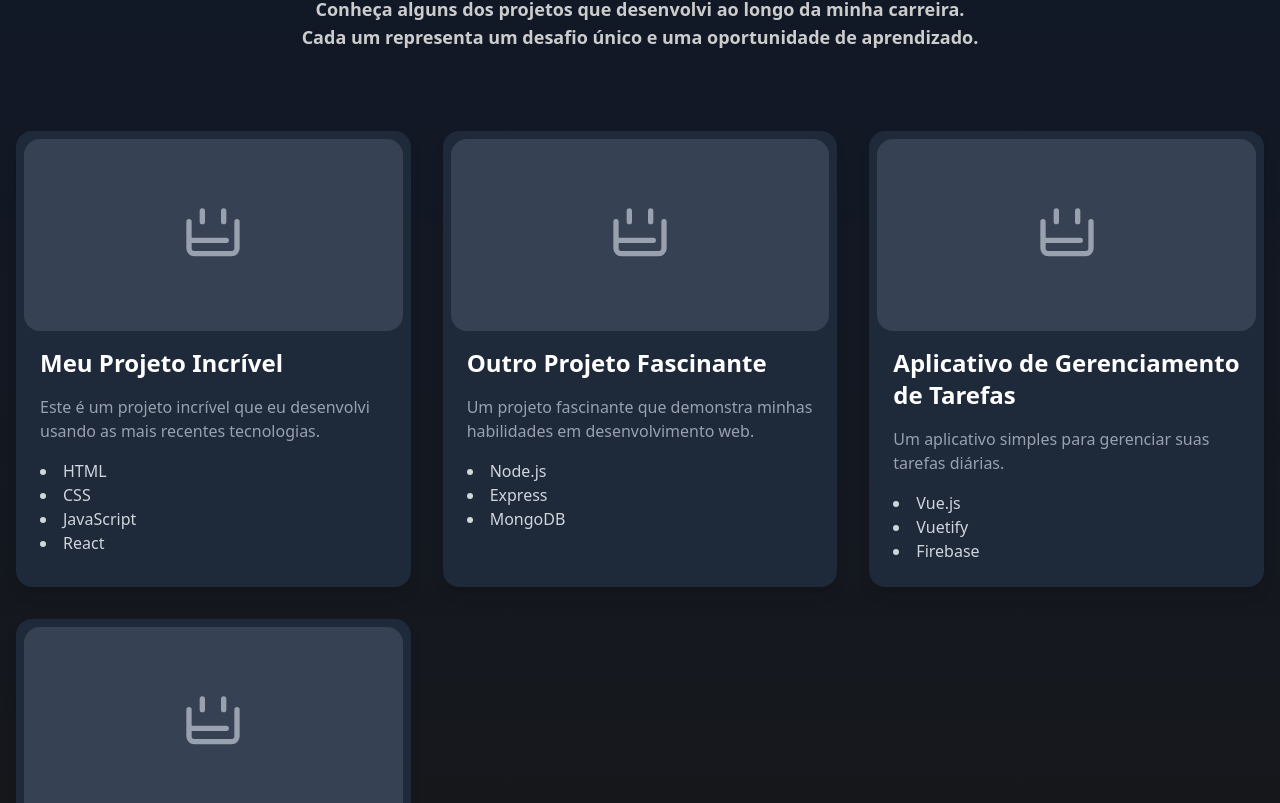
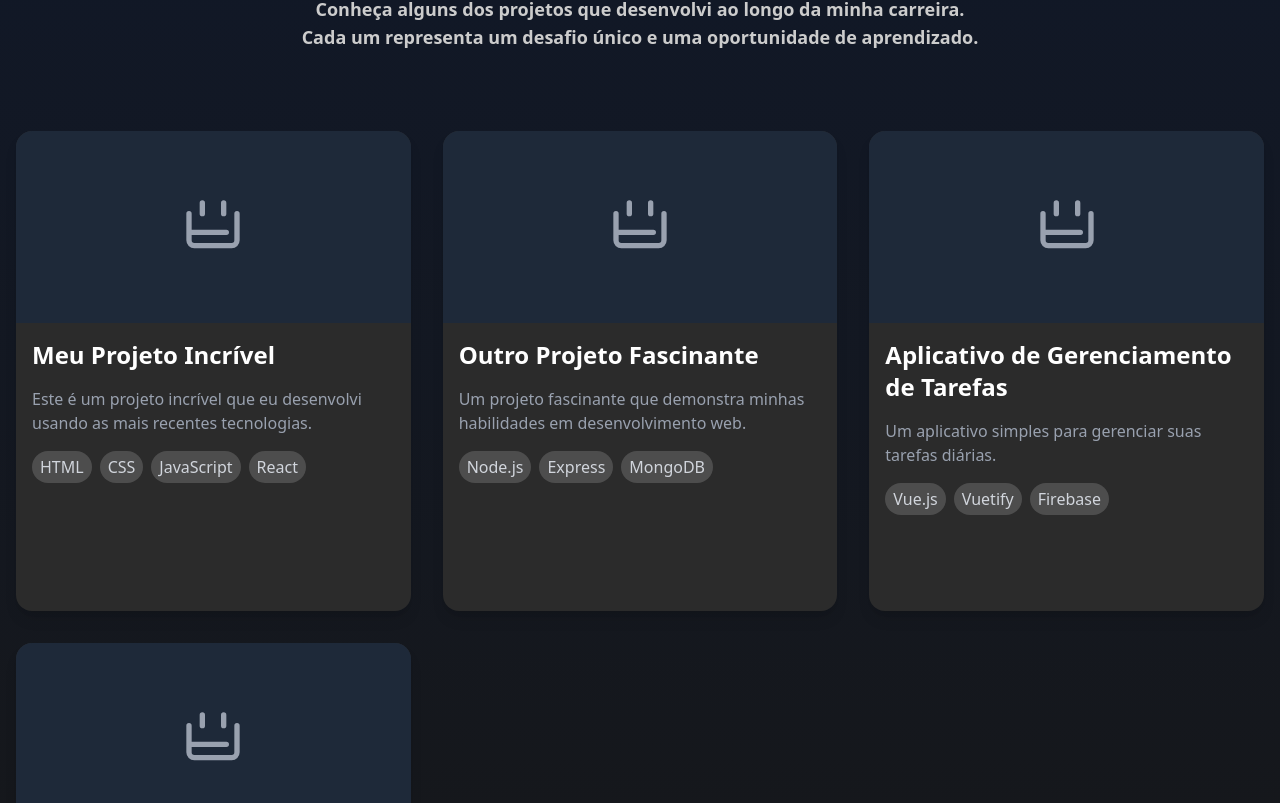
Before and after one commit to arnaldoliro/personal-site, a Next.js app: page / in a window 1280 px wide. Shown: the part 1837-2640 px from the top of the page. Built offline with nearby package versions, Linux system fonts and the light colour scheme.

Commit message:
feat: styling project cards

```diff
--- a/src/components/CardSkills/index.tsx
+++ b/src/components/CardSkills/index.tsx
@@ -3,7 +3,7 @@ import SkillTag from "../SkillTag";
 
 export default function Card({ title, skills }: CardProps) {
   return (
-    <div className="bg-[#353535] p-6 rounded-2xl hover:shadow-[#312923] hover:shadow-lg transition-all duration-300 w-full h-full">
+    <div className="bg-[#2b2b2b] p-6 rounded-2xl hover:shadow-[#f9741631] hover:shadow-lg transition-all duration-300 w-full h-full">
       <h2 className="text-xl font-semibold mb-2 text-white">{title}</h2>
       <div className="flex flex-wrap gap-2">
         {skills.map((skill, index) => (
--- a/src/components/ProjectCard/index.tsx
+++ b/src/components/ProjectCard/index.tsx
@@ -5,6 +5,7 @@
 import ProjectCardProps from "@/types/ProjectCardProps";
 import Image from "next/image";
 import { motion } from "framer-motion";
+import SkillTag from "../SkillTag";
 
 export default function ProjectCard({
   title,
@@ -15,13 +16,13 @@ export default function ProjectCard({
 }: ProjectCardProps) {
   return (
     <motion.div
-      className="bg-gray-800 rounded-2xl shadow-lg p-2 hover:shadow-xl transition-shadow duration-300"
+      className="bg-[#2b2b2b] pb-20 rounded-2xl shadow-lg hover:shadow-xl hover:shadow-[#f9741631] transition-shadow duration-300"
       initial={{ opacity: 0, y: 100 }}
       whileInView={{ opacity: 1, y: 0 }}
-      transition={{ duration: 1 }}
+      transition={{ duration: 0.5 }}
       viewport={{ once: false, amount: 0.3 }}
     >
-      <div className="relative group mb-4 rounded-2xl overflow-hidden">
+      <div className="relative group mb-4 rounded-t-2xl overflow-hidden">
         {image ? (
           <Image
             src={image}
@@ -31,7 +32,7 @@ export default function ProjectCard({
             height={300}
           />
         ) : (
-          <div className="w-full h-48 flex items-center justify-center bg-gray-700 text-gray-400">
+          <div className="w-full h-48 flex items-center justify-center bg-gray-800 text-gray-400">
             <svg
               xmlns="http://www.w3.org/2000/svg"
               className="h-16 w-16"
@@ -74,11 +75,11 @@ export default function ProjectCard({
       <div className="px-4 pb-4">
         <h3 className="text-2xl text-white font-semibold mb-4">{title}</h3>
         <p className="text-gray-400 mb-4">{description}</p>
-        <ul className="list-disc list-inside text-gray-300">
-          {skills.map((skill, index) => (
-            <li key={index}>{skill}</li>
-          ))}
-        </ul>
+        <div className="flex flex-wrap gap-2 items-center">
+            {skills.map((skill, index) => (
+                <SkillTag key={index} skill={skill} />
+            ))}
+        </div>
       </div>
     </motion.div>
   );
--- a/src/types/ProjectCardProps.ts
+++ b/src/types/ProjectCardProps.ts
@@ -1,7 +1,7 @@
 interface ProjectCardProps {
   title: string;
   description: string;
-  image: string;
+  image?: string;
   skills: string[];
   githubLink: string;
 }
```
